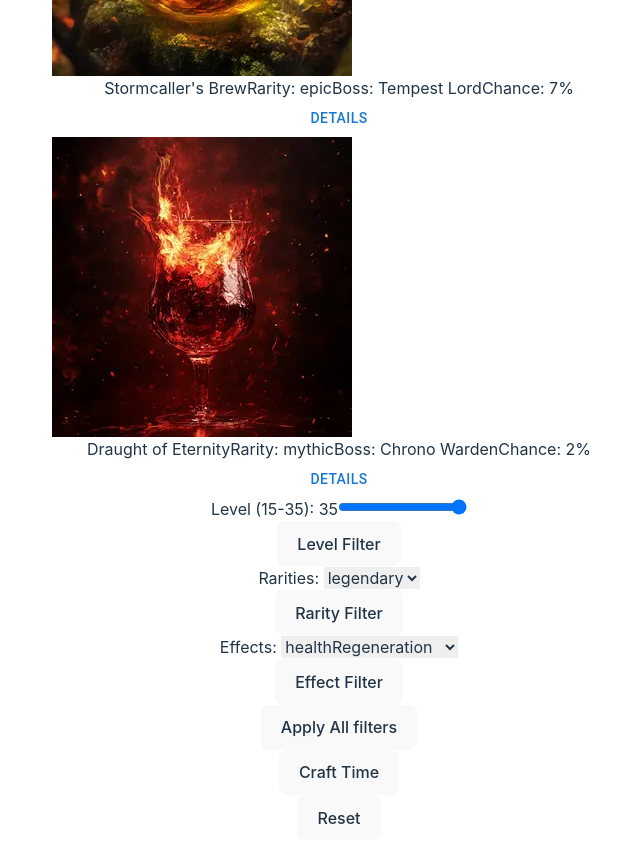
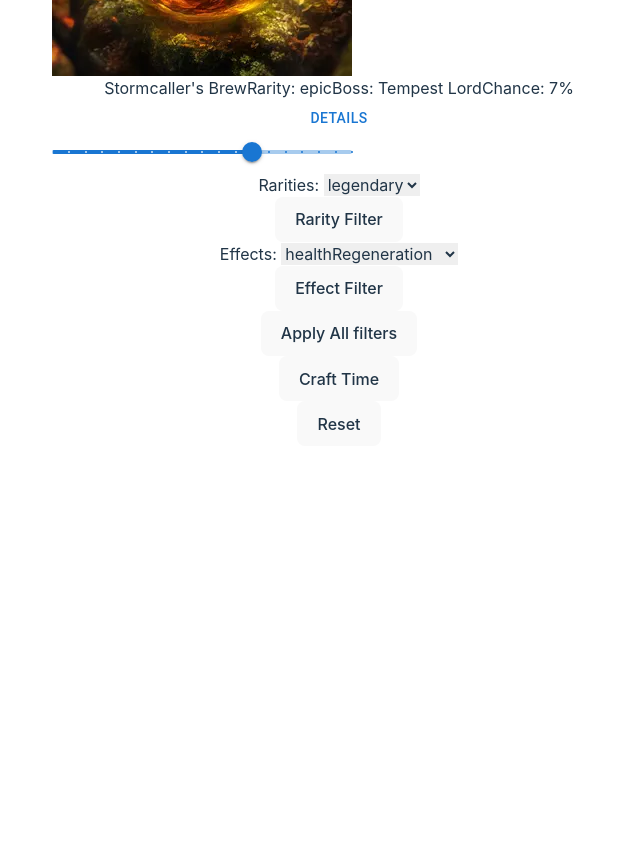
Before and after one commit to LarreaE/eneko-larrea-intcli2425, a React (Vite) app: page / in a window 1280 px wide. Shown: the part 3140-4002 px from the top of the page, without its empty margins (301-941 px from the left). After the commit the page ends 3618 px from the top, so only its background shows below. Built offline with nearby package versions, Linux system fonts and the light colour scheme.

Commit message:
[UPDATE] level filter fixed

```diff
--- a/src/App.tsx
+++ b/src/App.tsx
@@ -9,6 +9,7 @@ import {
 } from "./helpers/potionHelpers";
 import { Potion } from "./types/Potion";
 import PotionModal from "./components/PotionModal";
+import LevelSlider from "./components/Slider";
 
 function App() {
   const [currentPotions, setCurrentPotions] = useState(potions);
@@ -28,11 +29,8 @@ function App() {
     return Number(value);
   };
   const findPotionsbyLevel = (potions: Potion[], level: number) => {
-    let value = (document.getElementById("level") as HTMLInputElement).value;
-    const num = transformIntoNumber(value); //transform into number
-    setLevel(num);
-    console.log(level);
-    setCurrentPotions(filterByLevelRequirement(potions, num));
+    setLevel(level);
+    setCurrentPotions(filterByLevelRequirement(potions, level));
   };
   const findPotionsbyRarity = (potions: Potion[]) => {
     let value = (document.getElementById("rar") as HTMLInputElement).value;
@@ -102,15 +100,10 @@ function App() {
         )}
 
         <div>
-          <label htmlFor="level">Level (15-35): {level}</label>
-          <input type="range" id="level" name="level" min={15} max="35" />
+          <LevelSlider
+          potions={potions}
+          findPotionsByLevel={findPotionsbyLevel}/>
         </div>
-        <button
-          className="px-4 py-1 bg-gray-300 text-black text-sm rounded hover:bg-gray-200 transition"
-          onClick={() => findPotionsbyLevel(potions, level)}
-        >
-          Level Filter
-        </button>
         <form action="#">
           <label htmlFor="rar">Rarities: </label>
           <select name="rarities" id="rar">
--- /dev/null
+++ b/src/components/Slider.tsx
@@ -0,0 +1,44 @@
+import * as React from "react";
+import Box from "@mui/material/Box";
+import Slider from "@mui/material/Slider";
+import { Potion } from "../types/Potion";
+import { useEffect } from "react";
+
+function valuetext(value: number) {
+  return `${value}`;
+}
+
+interface Props {
+  findPotionsByLevel: (potions: Potion[], level: number) => void;
+  potions: Potion[];
+}
+const LevelSlider: React.FC<Props> = ({ potions, findPotionsByLevel }) => {
+  const [value, setValue] = React.useState<number>(30);
+
+  const handleChange = (event: Event, newValue: number | number[]) => {
+    setValue(newValue as number);
+  };
+
+  useEffect(() => {
+    console.log(value);
+    findPotionsByLevel(potions,value);
+  }, [value]);
+
+  return (
+    <Box sx={{ width: 300 }}>
+      <Slider
+        onChange={handleChange}
+        aria-label="Level"
+        defaultValue={30}
+        getAriaValueText={valuetext}
+        valueLabelDisplay="auto"
+        shiftStep={30}
+        step={1}
+        marks
+        min={18}
+        max={36}
+      />
+    </Box>
+  );
+};
+export default LevelSlider;
```
Also changed, not shown: src/components/Slider.ts (deleted).
